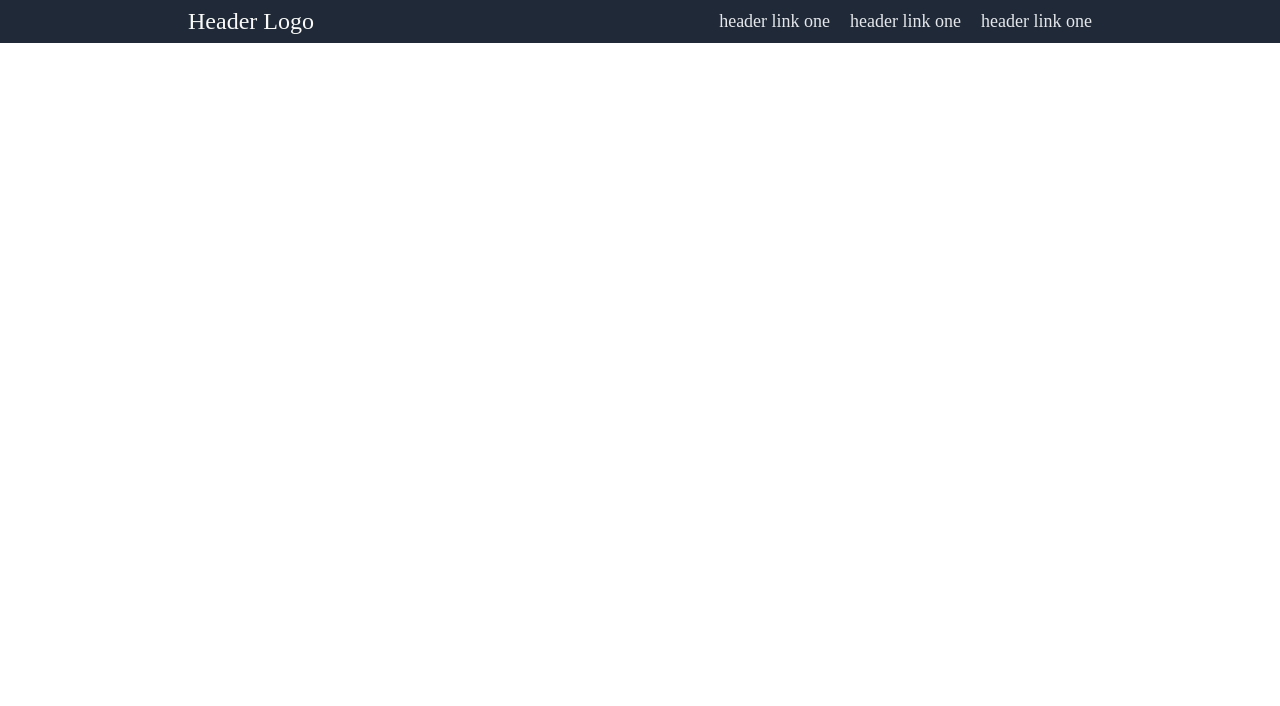
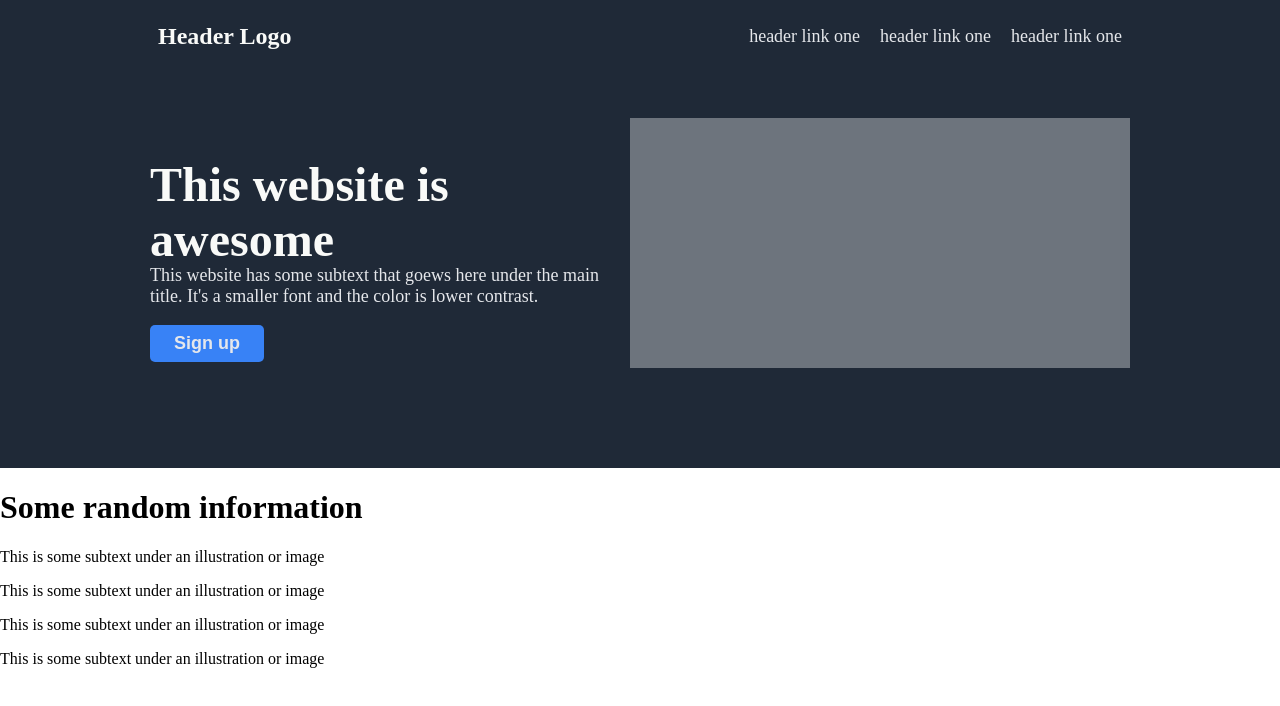
Before and after one commit to Zeefly121/odin-landing-page, a plain HTML site: page index.html in a window 1280 px wide. Drawn offline with Linux system fonts and the light colour scheme.

Commit message:
Create hero section

```diff
--- a/index.html
+++ b/index.html
@@ -18,6 +18,37 @@
                 </ul>
             </div>
         </div>
+
+        <div class="hero">
+            <div class="hero-text">
+                <h1>This website is awesome</h1>
+                <p>This website has some subtext that goews here under the main title. It's a smaller font and the color is lower contrast.</p>
+                <button>Sign up</button>
+            </div>
+            <div class="hero-image"></div>
+        </div>
+    </div>
+
+    <div class="info-container">
+        <h1 class="info-heading">Some random information</h1>
+        <div class="images-container">
+            <div>
+                <div></div>
+                <p>This is some subtext under an illustration or image</p>
+            </div>
+            <div>
+                <div></div>
+                <p>This is some subtext under an illustration or image</p>
+            </div>
+            <div>
+                <div></div>
+                <p>This is some subtext under an illustration or image</p>
+            </div>
+            <div>
+                <div></div>
+                <p>This is some subtext under an illustration or image</p>
+            </div>
+        </div>
     </div>
 </body>
 </html>
--- a/styles.css
+++ b/styles.css
@@ -30,10 +30,54 @@ a {
 .logo {
     font-size: 24px;
     color: #f9faf8;
+    font-weight: 700;
 }
 
 .hero-container {
     background-color: #1f2937;
     max-width: 100%;
-    padding: 0 180px;
+    padding: 15px 150px 100px 150px;
 }
+
+.hero-text {
+    max-width: 450px;
+}
+
+.hero-text h1 {
+    font-size: 48px;
+    font-weight: 900;
+    color: #f9faf8;
+    margin-bottom: -20px;
+}
+
+.hero-text p {
+    font-size: 18px;
+    color: #e5e7eb;
+}
+
+.hero-text button {
+    background-color: #3882f6;
+    padding: 8px 24px;
+    outline: none;
+    border: none;
+    box-shadow: none;
+    color: #e5e7eb;
+    font-size: 18px;
+    font-weight: bold;
+    border-radius: 5px;
+}
+
+.hero {
+    display: flex;
+    justify-content: space-between;
+    align-items: center;
+    margin-top: 60px;
+    gap: 20px;
+}
+
+.hero-image {
+    width: 500px;
+    height: 250px;
+    background-color: #6d747d;
+    flex-shrink: 0;
+}
```
